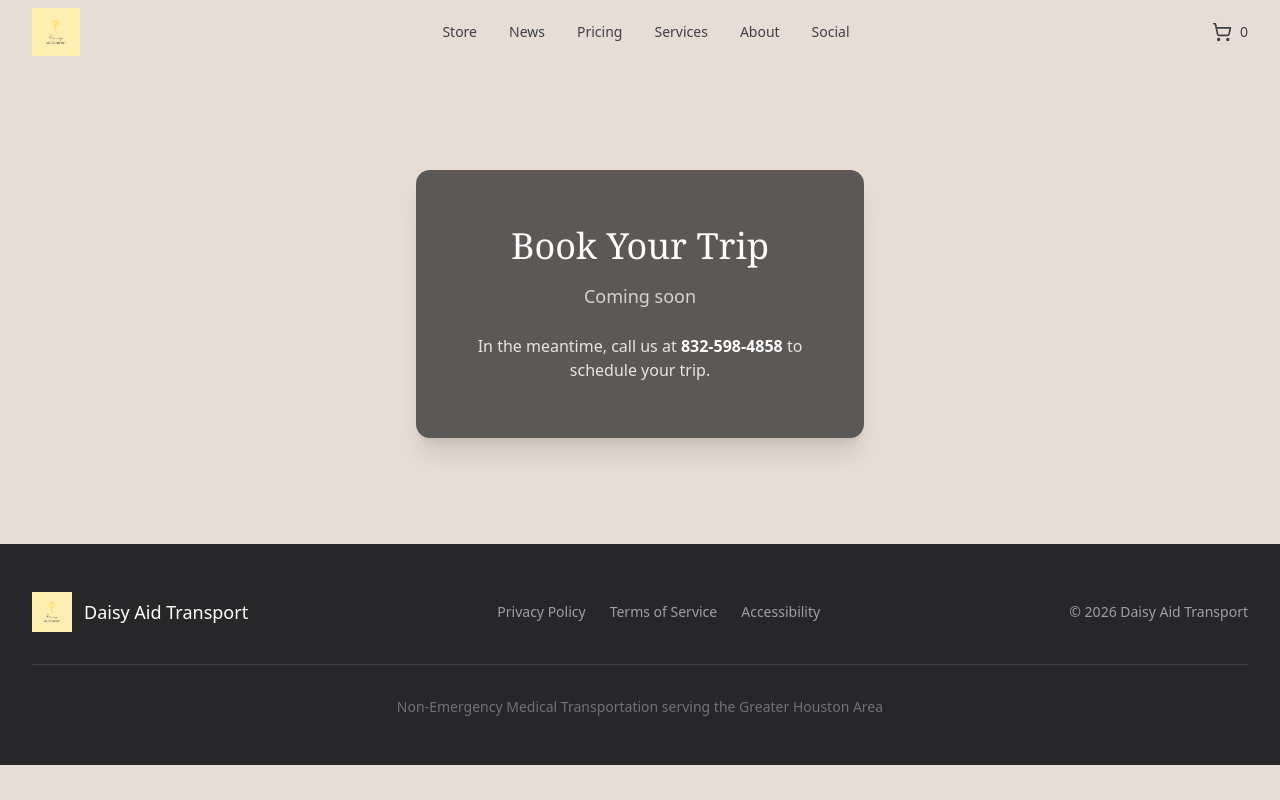
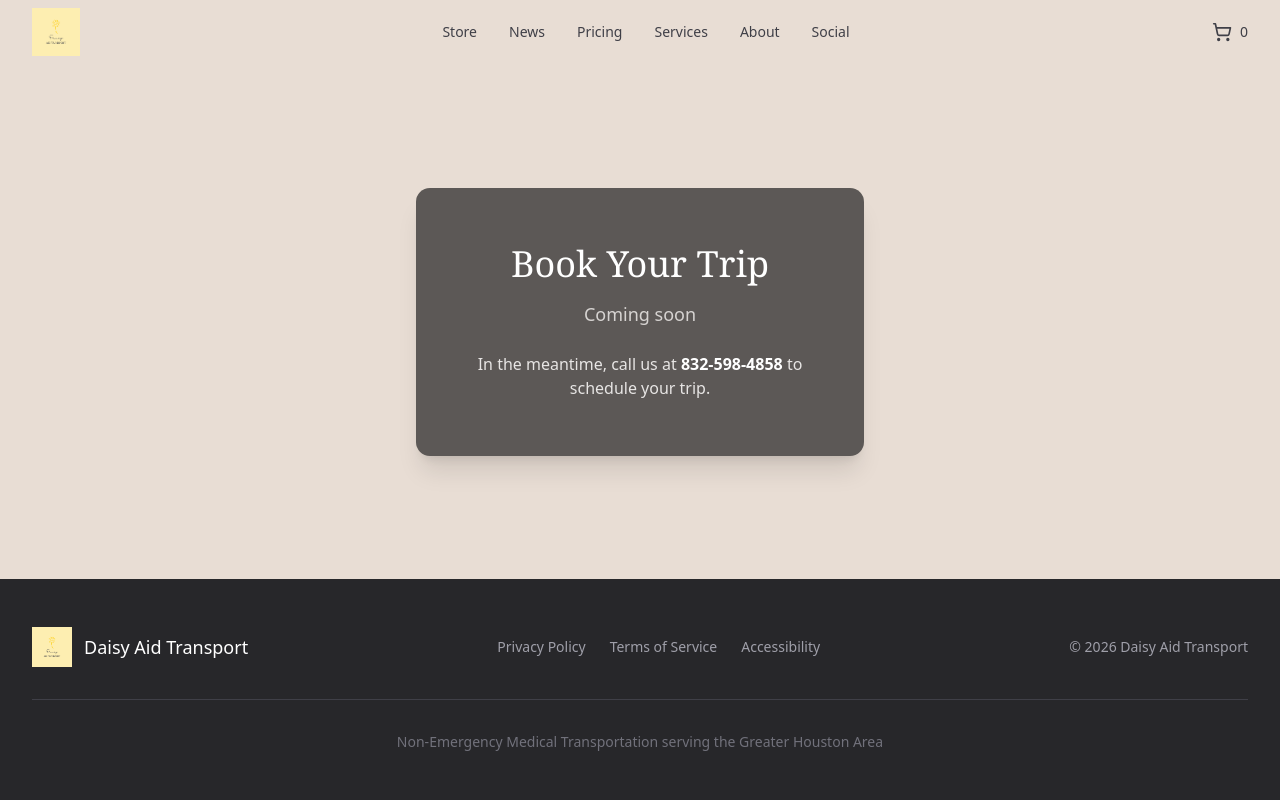
Before and after one commit to brandonalfred/daisy-aid-app, a Next.js app: page /booking in a window 1280 px wide. Built offline with nearby package versions, Linux system fonts and the light colour scheme.

Commit message:
fix: remove extra space below footer on booking page

```diff
--- a/src/app/booking/page.tsx
+++ b/src/app/booking/page.tsx
@@ -4,9 +4,9 @@
 
 export default function BookingPage() {
   return (
-    <div className="min-h-screen bg-beige">
+    <div className="flex min-h-screen flex-col bg-beige">
       <Header />
-      <main className="flex min-h-[60vh] items-center justify-center px-4 py-16">
+      <main className="flex flex-1 items-center justify-center px-4 py-16">
         <Card className="w-full max-w-md border-0 bg-dark-card shadow-xl">
           <CardContent className="p-8 text-center">
             <h1 className="font-serif text-3xl font-normal text-white md:text-4xl">
```
